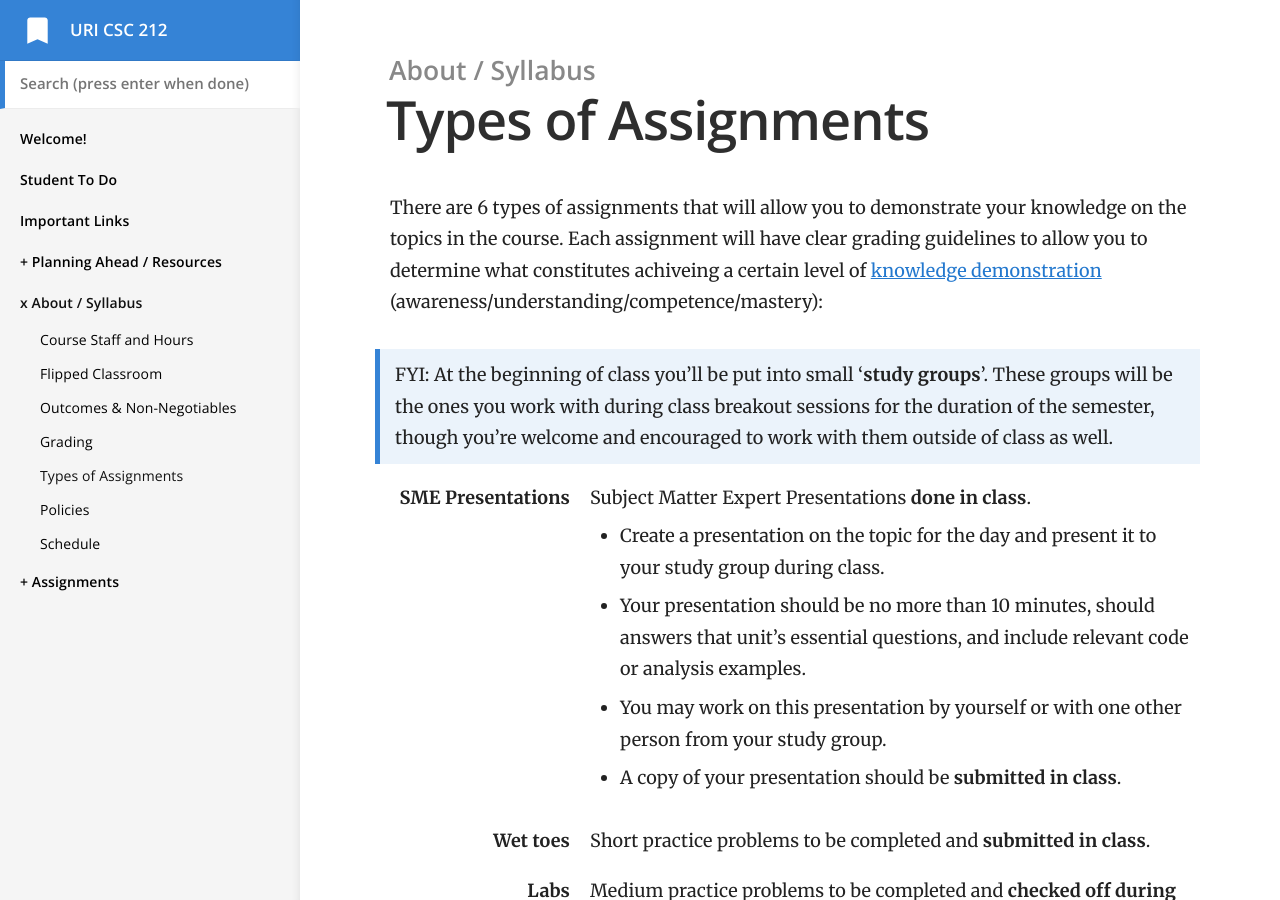
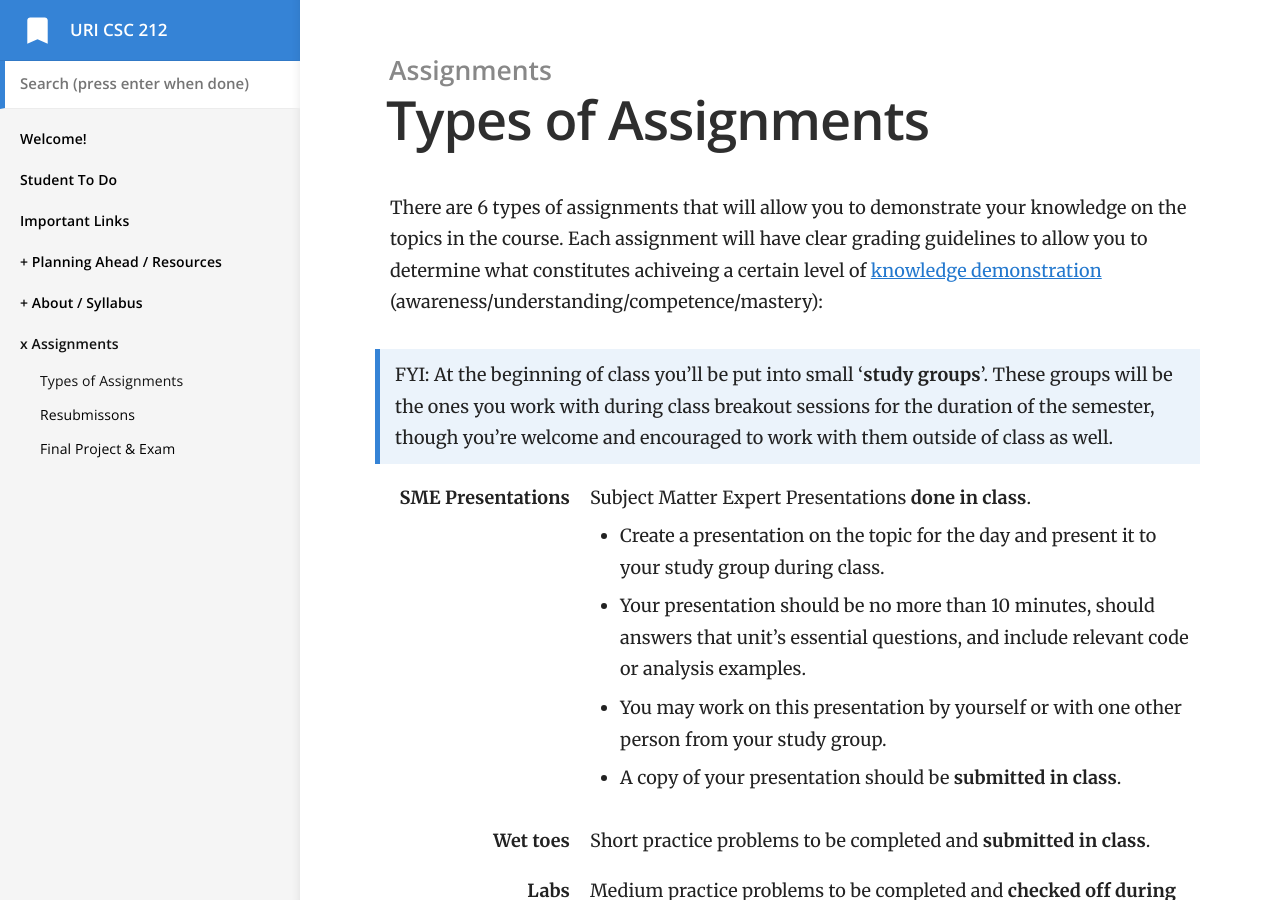
Before and after one commit to vcc-csc212/sp21-archive, a Jekyll site: the page built from _docs/3-assignments/assignment-types.md, in a window 1280 px wide and 900 px high. Built offline with Jekyll 4.4.1, drawn with Linux system fonts in a browser that asks for light colours.

Commit message:
moved assignment types

```diff
--- a/_docs/2-about/assignment-types.md
+++ b/_docs/3-assignments/assignment-types.md
@@ -1,8 +1,8 @@
 ---
 title: Types of Assignments
-category: About / Syllabus
-order: 4
-permalink: /assignment-types/
+category: Assignments
+order: 1
+permalink: /types-assignments/
 ---
 There are 6 types of assignments that will allow you to demonstrate your knowledge on the topics in the course. Each assignment will have clear grading guidelines to allow you to determine what constitutes achiveing a certain level of [knowledge demonstration](/grading#knowledge-levels) (awareness/understanding/competence/mastery):
 
```
Also changed, not shown: _docs/2-about/grading.md (+1 -1 lines), _docs/2-about/policies.md (+1 -1 lines), _docs/2-about/schedule.md (+1 -1 lines).
